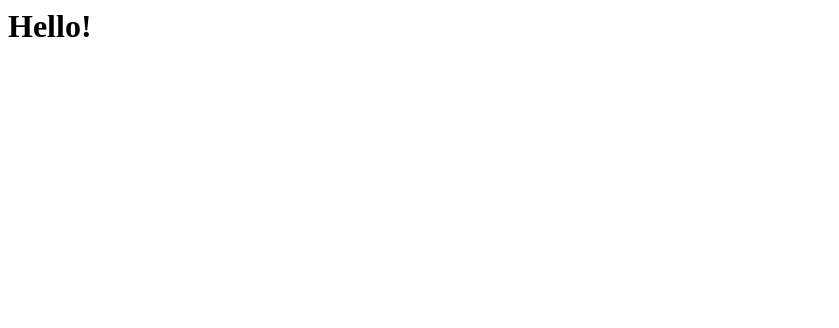
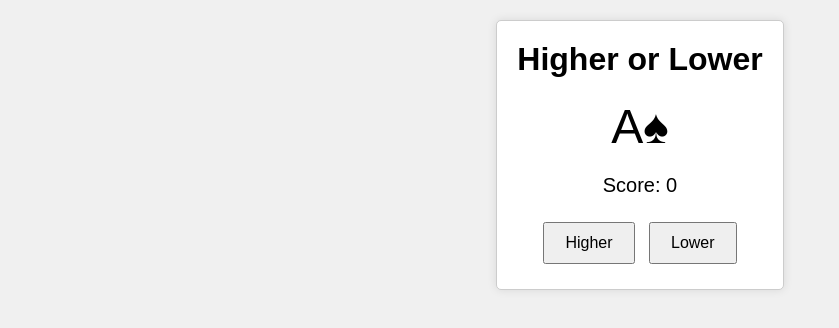
Before and after one commit to fxnpuu/fxnpuu.github.io, a plain HTML site: page index.html in a window 1280 px wide. Shown: the whole page, without its empty margins (0-839 px from the left). Drawn offline with Linux system fonts and the light colour scheme.

Commit message:
Update index.html

```diff
--- a/index.html
+++ b/index.html
@@ -1 +1,167 @@
-<h1>Hello!</h1>
+<!DOCTYPE html>
+<html>
+<head>
+  <meta charset="UTF-8">
+  <title>Higher or Lower Card Game</title>
+  <style>
+    body {
+      font-family: Arial, sans-serif;
+      background-color: #f0f0f0;
+      margin: 0;
+      padding: 20px;
+      text-align: center;
+    }
+    #game {
+      background: #fff;
+      border: 1px solid #ccc;
+      padding: 20px;
+      display: inline-block;
+      border-radius: 5px;
+      box-shadow: 0 0 10px rgba(0,0,0,0.1);
+    }
+    h1 {
+      margin-top: 0;
+    }
+    .card {
+      font-size: 48px;
+      margin: 20px;
+    }
+    button {
+      font-size: 16px;
+      padding: 10px 20px;
+      margin: 5px;
+      cursor: pointer;
+    }
+    #scoreDisplay {
+      font-size: 20px;
+      margin: 10px;
+    }
+    #message {
+      font-size: 20px;
+      margin: 20px;
+    }
+  </style>
+</head>
+<body>
+  <div id="game">
+    <h1>Higher or Lower</h1>
+    <div id="cardDisplay" class="card"></div>
+    <div id="scoreDisplay"></div>
+    <div id="message"></div>
+    <button id="higherBtn">Higher</button>
+    <button id="lowerBtn">Lower</button>
+    <button id="restartBtn" style="display: none;">Restart</button>
+  </div>
+
+  <script>
+    let deck = [];
+    let currentCard = null;
+    let score = 0;
+
+    const suits = ['♠', '♥', '♦', '♣'];
+    const ranks = ['2', '3', '4', '5', '6', '7', '8', '9', '10', 'J', 'Q', 'K', 'A'];
+    const rankValues = {
+      '2': 2, '3': 3, '4': 4, '5': 5, '6': 6, '7': 7, '8': 8, '9': 9, '10': 10,
+      'J': 11, 'Q': 12, 'K': 13, 'A': 14  // Ace is high
+    };
+
+    // Create a deck of 52 cards
+    function createDeck() {
+      deck = [];
+      for (let suit of suits) {
+        for (let rank of ranks) {
+          deck.push({ suit: suit, rank: rank, value: rankValues[rank] });
+        }
+      }
+    }
+
+    // Shuffle the deck using the Fisher-Yates algorithm
+    function shuffleDeck() {
+      for (let i = deck.length - 1; i > 0; i--) {
+        const j = Math.floor(Math.random() * (i + 1));
+        [deck[i], deck[j]] = [deck[j], deck[i]];
+      }
+    }
+
+    // Draw a card from the deck
+    function drawCard() {
+      return deck.pop();
+    }
+
+    // Display the card on screen
+    function displayCard(card) {
+      const cardDisplay = document.getElementById('cardDisplay');
+      cardDisplay.textContent = card.rank + card.suit;
+    }
+
+    // Update the score display
+    function updateScore() {
+      document.getElementById('scoreDisplay').textContent = "Score: " + score;
+    }
+
+    // Start or restart the game
+    function startGame() {
+      createDeck();
+      shuffleDeck();
+      score = 0;
+      updateScore();
+      document.getElementById('message').textContent = "";
+      document.getElementById('restartBtn').style.display = "none";
+      currentCard = drawCard();
+      displayCard(currentCard);
+      document.getElementById('higherBtn').disabled = false;
+      document.getElementById('lowerBtn').disabled = false;
+    }
+
+    // End the game with a message
+    function endGame(message) {
+      document.getElementById('message').textContent = message;
+      document.getElementById('higherBtn').disabled = true;
+      document.getElementById('lowerBtn').disabled = true;
+      document.getElementById('restartBtn').style.display = "inline-block";
+    }
+
+    // Event listener for guessing "Higher"
+    document.getElementById('higherBtn').addEventListener('click', function() {
+      if (deck.length === 0) {
+        endGame("No more cards! Final score: " + score);
+        return;
+      }
+      let nextCard = drawCard();
+      displayCard(nextCard);
+      if (nextCard.value > currentCard.value) {
+        score++;
+        updateScore();
+        currentCard = nextCard;
+        document.getElementById('message').textContent = "Correct! Keep going...";
+      } else {
+        endGame("Wrong! Final score: " + score);
+      }
+    });
+
+    // Event listener for guessing "Lower"
+    document.getElementById('lowerBtn').addEventListener('click', function() {
+      if (deck.length === 0) {
+        endGame("No more cards! Final score: " + score);
+        return;
+      }
+      let nextCard = drawCard();
+      displayCard(nextCard);
+      if (nextCard.value < currentCard.value) {
+        score++;
+        updateScore();
+        currentCard = nextCard;
+        document.getElementById('message').textContent = "Correct! Keep going...";
+      } else {
+        endGame("Wrong! Final score: " + score);
+      }
+    });
+
+    // Restart the game when the restart button is clicked
+    document.getElementById('restartBtn').addEventListener('click', startGame);
+
+    // Initialize game on page load
+    startGame();
+  </script>
+</body>
+</html>
```
